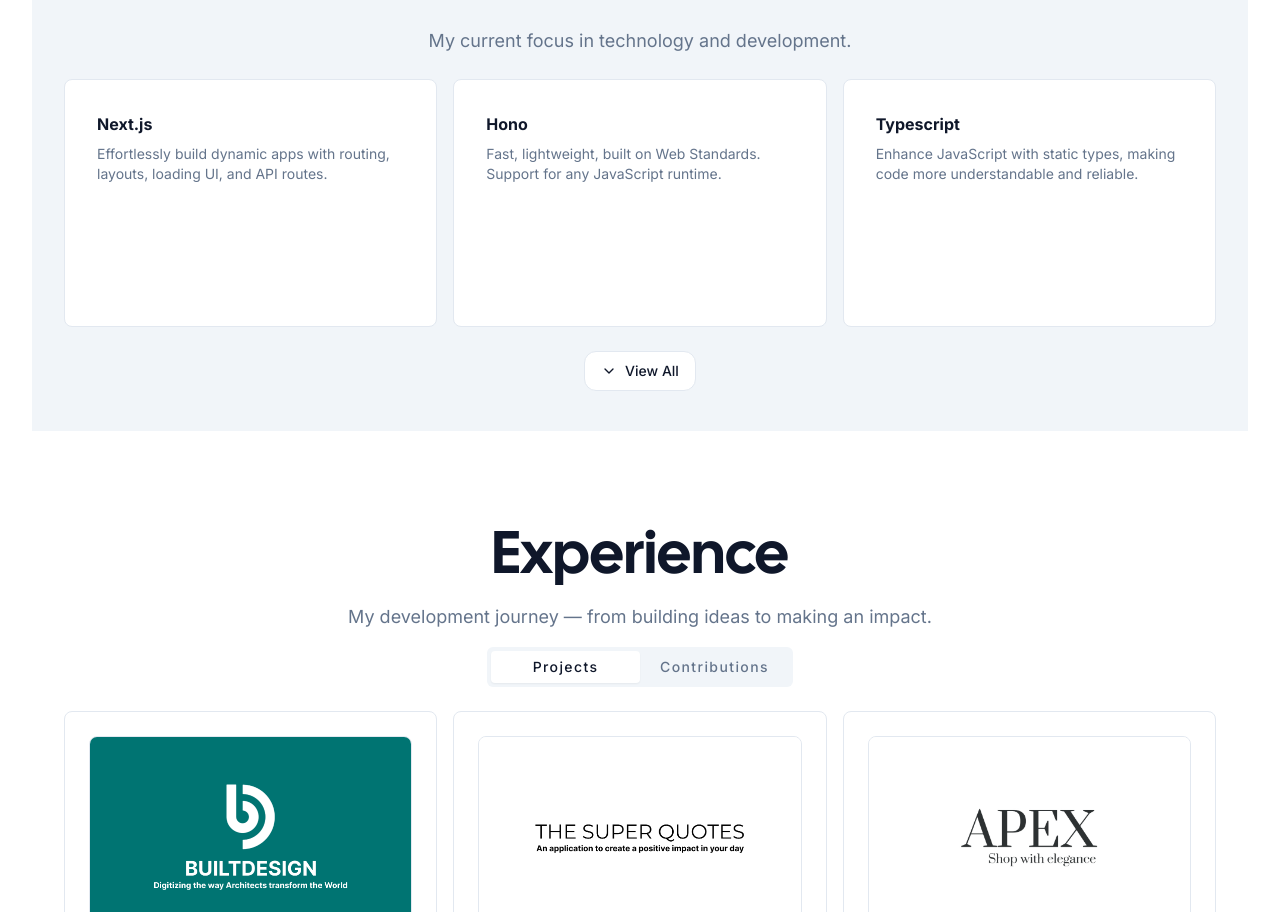
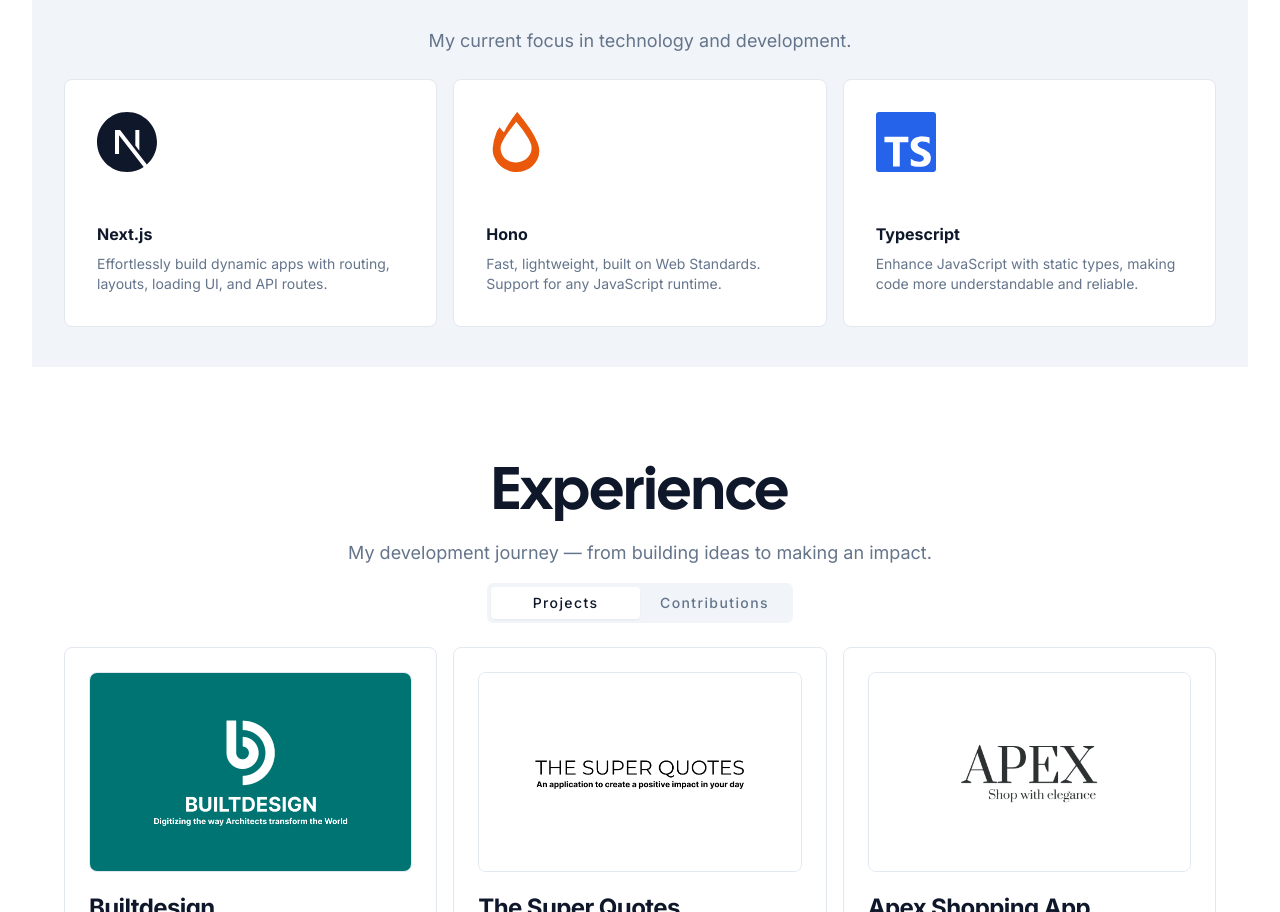
Before and after one commit to ookapratama/my-portofolio, a Next.js app: page / in a window 1280 px wide. Shown: the part 969-1881 px from the top of the page. Built offline with nearby package versions, Linux system fonts and the light colour scheme; no server answers.

Commit message:
chore : fix size icon in Dashboard

```diff
--- a/app/(root)/page.tsx
+++ b/app/(root)/page.tsx
@@ -171,13 +171,13 @@ export default function IndexPage() {
           </AnimatedText>
         </div>
         <SkillsCard skills={featuredSkills} />
-        <AnimatedText delay={0.4} className="flex justify-center">
+        {/* <AnimatedText delay={0.4} className="flex justify-center">
           <Link href="/skills">
             <Button variant={"outline"} className="rounded-xl">
               <Icons.chevronDown className="mr-2 h-4 w-4" /> View All
             </Button>
           </Link>
-        </AnimatedText>
+        </AnimatedText> */}
       </AnimatedSection>
 
       {/* Experience */}
--- a/components/common/icons.tsx
+++ b/components/common/icons.tsx
@@ -156,10 +156,19 @@ export const StackIcons: stacksProps = {
   Expo: <SiExpo size={iconSize} />,
   Tailwind: <SiTailwindcss size={iconSize} className="text-blue-400" />,
   Vercel: <SiVercel size={iconSize} />,
-  WordPress: <SiWordpress size={iconSize} />,
+  // WordPress: <SiWordpress size={iconSize} />,
   PostgreSQL: <SiPostgresql size={iconSize} className="text-blue-700" />,
   Flask: <SiFlask size={iconSize} className="text-green-500" />,
   Jupyter: <SiJupyter size={iconSize} className="text-orange-600" />,
+
+};
+
+//  untuk di skills dashboard
+const iconSizeDashboard: number = 60;
+export const StackDashboardIcons: stacksProps = {
+  nextjs: <SiNextdotjs size={iconSizeDashboard} />,
+  typescript: <SiTypescript className="text-blue-600" size={iconSizeDashboard} />,
+  hono: <SiHono className="text-orange-600" size={iconSizeDashboard} />,
 
 };
 
--- a/config/skills.ts
+++ b/config/skills.ts
@@ -1,4 +1,4 @@
-import { Icons, StackIcons } from "@/components/common/icons";
+import { Icons, StackDashboardIcons, StackIcons } from "@/components/common/icons";
 
 export interface skillsInterface {
   name: string;
@@ -13,7 +13,7 @@ export const skillsUnsorted: skillsInterface[] = [
     description:
       "Effortlessly build dynamic apps with routing, layouts, loading UI, and API routes.",
     rating: 5,
-    icon: StackIcons.nextjs,
+    icon: StackDashboardIcons.nextjs,
   },
   {
     name: "Hono",
@@ -21,14 +21,14 @@ export const skillsUnsorted: skillsInterface[] = [
       "Fast, lightweight, built on Web Standards. Support for any JavaScript runtime.",
     rating: 5,
     // icon: StackIcons.react,
-    icon: StackIcons.hono,
+    icon: StackDashboardIcons.hono,
   },
   {
     name: "Typescript",
     description:
       "Enhance JavaScript with static types, making code more understandable and reliable.",
     rating: 5,
-    icon: StackIcons.typescript,
+    icon: StackDashboardIcons.typescript,
   },
   {
     name: "React",
```
